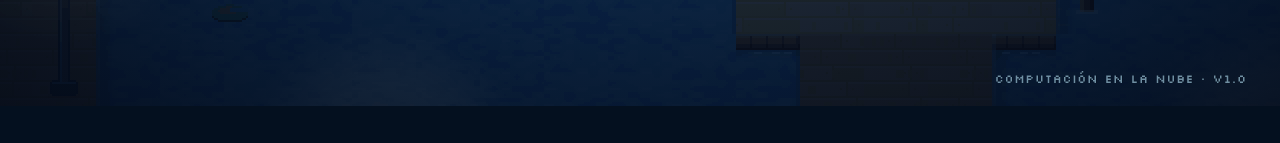
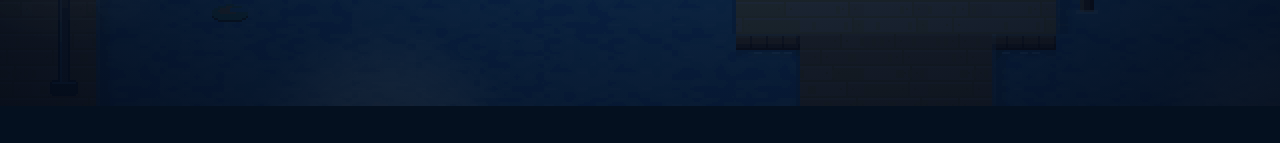
Before and after one commit to notoriussss/In-Filtrados, a React (Vite) app in the folder web/: page / in a window 1280 px wide. Shown: the part 654-797 px from the top of the page. Built offline with nearby package versions, Linux system fonts and the light colour scheme; a web font is replaced by a local one.

Commit message:
feat(web): remove version footer text from boot and menu screens

```diff
--- a/web/src/screens/Boot.tsx
+++ b/web/src/screens/Boot.tsx
@@ -90,8 +90,6 @@ export function Boot(props: { onDone: (assets: MapAssets) => void }) {
           )}
         </div>
       </div>
-
-      <div className="boot-version">{APP_TEXT.VERSION}</div>
     </Stage>
   );
 }
--- a/web/src/screens/Menu.tsx
+++ b/web/src/screens/Menu.tsx
@@ -256,7 +256,6 @@ export function Menu(props: {
       </div>
 
       <div className="menu-tagline">{MENU_TEXT.TAGLINE}</div>
-      <div className="menu-version">{APP_TEXT.VERSION}</div>
       <HintBar
         hints={[
           ['Tab', MENU_TEXT.HINT_CHOOSE],
--- a/web/src/texts.ts
+++ b/web/src/texts.ts
@@ -8,7 +8,6 @@ export const APP_TEXT = {
   REDUCE: 'Reducir',
   REUSE: 'Reutilizar',
   RECYCLE: 'Reciclar',
-  VERSION: 'Computación en la Nube · v1.0',
 } as const;
 
 export const BOOT_TEXT = {
```
